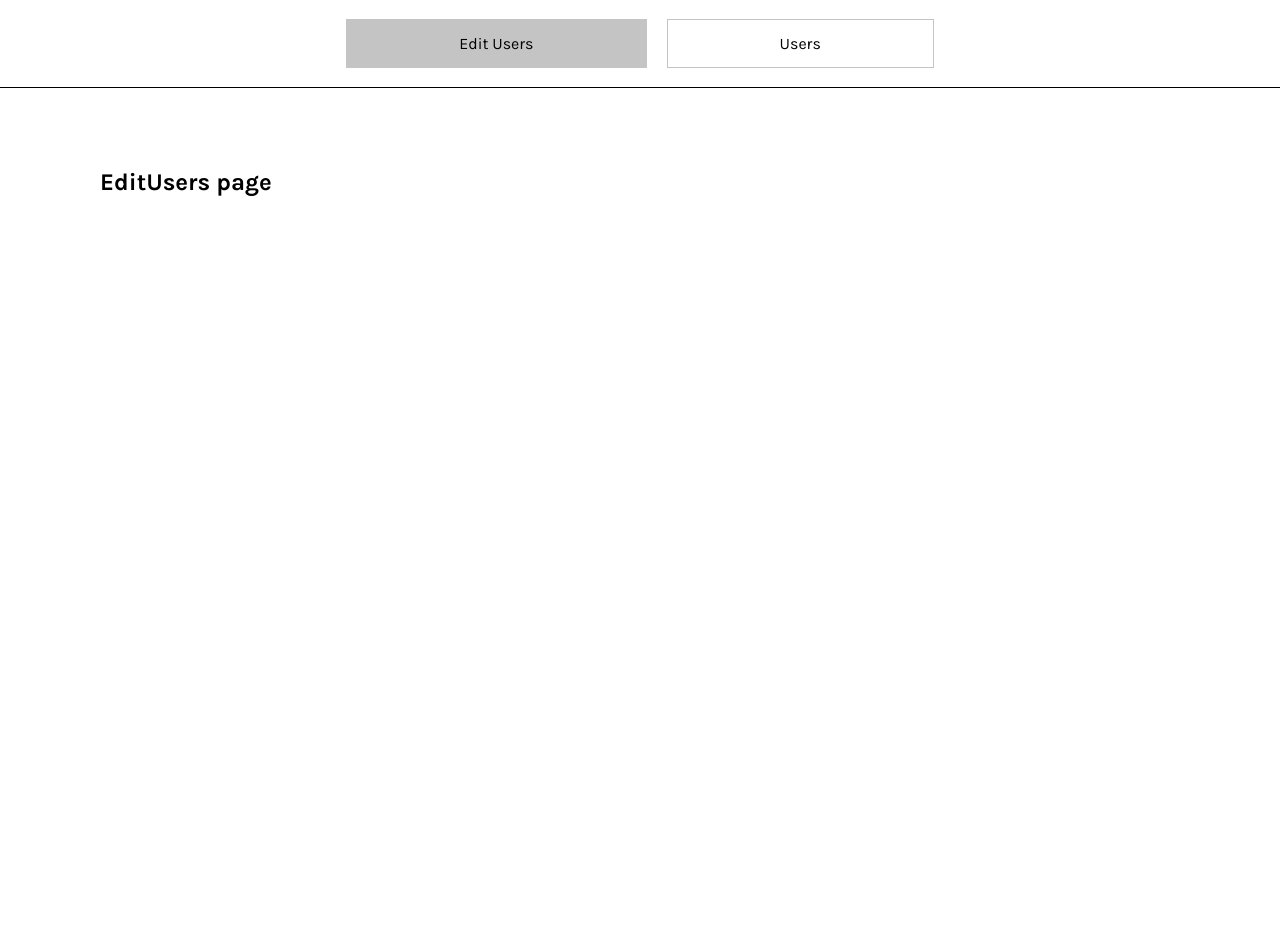
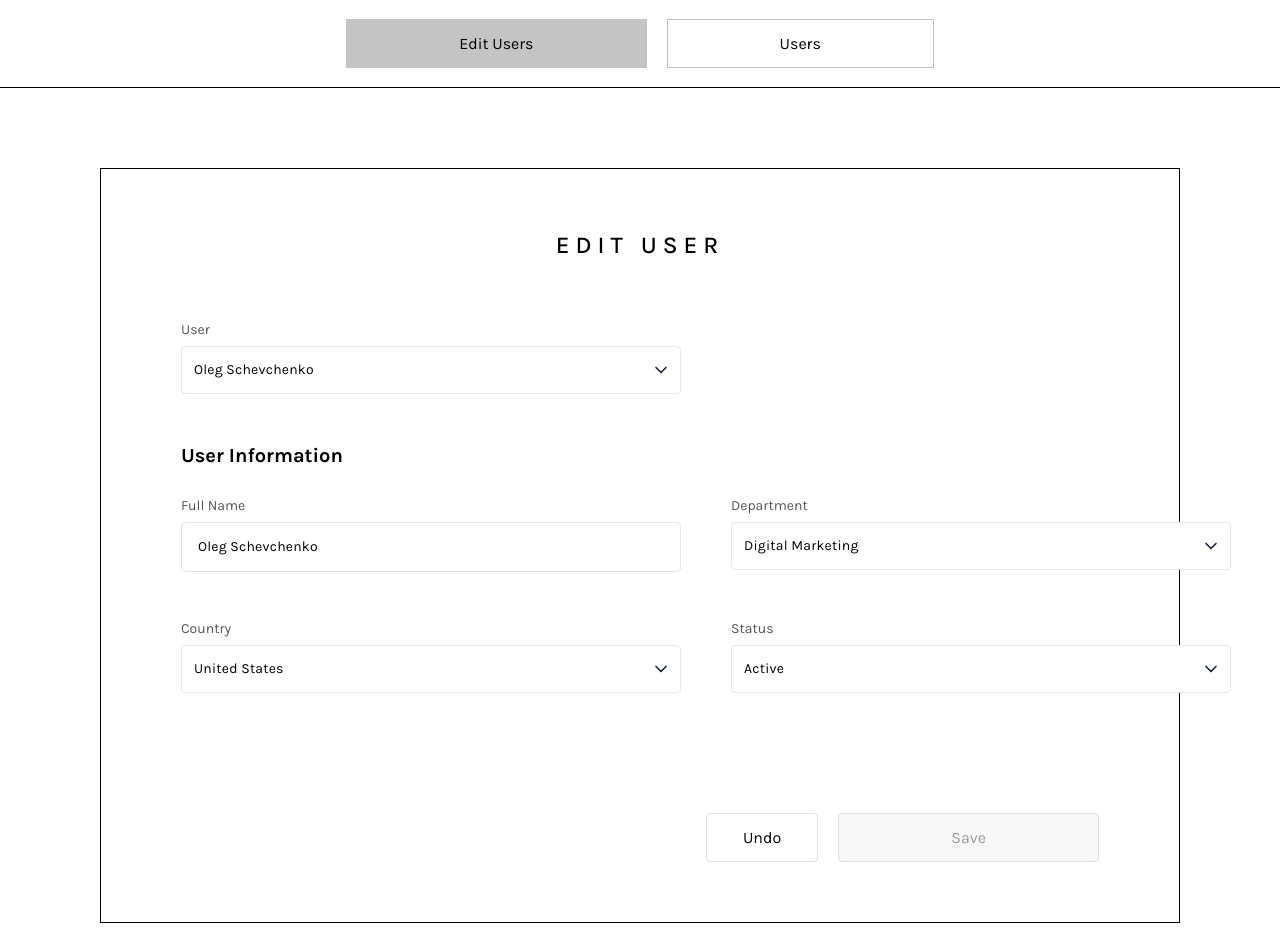
Before and after one commit to khudyi/react-users, a React (Vite) app: page /edit in a window 1280 px wide. Shown: the top 952 px of the page. Before the commit the page ends 800 px from the top, so only its background shows below. Built offline with nearby package versions, Linux system fonts and the light colour scheme.

Commit message:
feat: add EditUsers page with styling

```diff
--- a/package.json
+++ b/package.json
@@ -10,6 +10,7 @@
     "preview": "vite preview"
   },
   "dependencies": {
+    "lucide-react": "^0.556.0",
     "react": "^19.2.0",
     "react-dom": "^19.2.0",
     "react-router-dom": "^7.10.1"
--- a/src/components/pages/EditUsers.jsx
+++ b/src/components/pages/EditUsers.jsx
@@ -1,7 +1,73 @@
+import { ChevronDown } from 'lucide-react';
+
+import './Users.css';
+
 export const EditUsers = () => {
     return (
-        <>
-            <h2>EditUsers page</h2>
-        </>
-    )
+        <div className="edit-user">
+            <h1 className="edit-user__title">EDIT USER</h1>
+
+            <div className="edit-user__section">
+                <label className="edit-user__label">User</label>
+                <div className="edit-user__select-wrapper">
+                    <select className="edit-user__select-field">
+                        <option>Oleg Schevchenko</option>
+                        <option>Ivan Petrenko</option>
+                        <option>Mariia Semenova</option>
+                    </select>
+
+                    <ChevronDown className="edit-user__chevron" size={20} />
+                </div>
+            </div>
+
+            <h2 className="edit-user__subtitle">User Information</h2>
+
+            <div className="edit-user__grid">
+                <div className="edit-user__field">
+                    <label className="edit-user__label">Full Name</label>
+                    <input type="text" defaultValue="Oleg Schevchenko" />
+                </div>
+
+                <div className="edit-user__section">
+                <label className="edit-user__label">Department</label>
+                <div className="edit-user__select-wrapper">
+                    <select className="edit-user__select-field">
+                        <option>Digital Marketing</option>
+                    </select>
+
+                    <ChevronDown className="edit-user__chevron" size={20} />
+                </div>
+            </div>
+
+                <div className="edit-user__section">
+                    <label className="edit-user__label">Country</label>
+                    <div className="edit-user__select-wrapper">
+                        <select className="edit-user__select-field">
+                            <option>United States</option>
+                        </select>
+
+                        <ChevronDown className="edit-user__chevron" size={20} />
+                    </div>
+                </div>
+
+                <div className="edit-user__section">
+                    <label className="edit-user__label">Status</label>
+                    <div className="edit-user__select-wrapper">
+                        <select className="edit-user__select-field">
+                            <option>Active</option>
+                        </select>
+
+                        <ChevronDown className="edit-user__chevron" size={20} />
+                    </div>
+                </div>
+            </div>
+
+            <div className="edit-user__buttons">
+                <button className="edit-user__btn edit-user__btn--undo">Undo</button>
+                <button className="edit-user__btn edit-user__btn--save" disabled>
+                    Save
+                </button>
+            </div>
+        </div>
+    );
 };
--- /dev/null
+++ b/src/components/pages/Users.css
@@ -0,0 +1,110 @@
+.edit-user {
+    max-width: 1240px;
+    margin: 0 auto;
+    padding: 60px 80px;
+    border: 1px solid #000000;
+}
+
+.edit-user__title {
+    font-weight: 500;
+    font-style: Medium;
+    font-size: 24px;
+    line-height: 32px;
+    letter-spacing: 6px;
+    vertical-align: middle;
+    text-align: center;
+    margin-bottom: 60px;
+}
+
+.edit-user__section {
+    margin-bottom: 50px;
+}
+
+.edit-user__subtitle {
+    font-size: 20px;
+    margin-bottom: 30px;
+}
+
+.edit-user__label {
+    display: block;
+    margin-bottom: 8px;
+    font-size: 14px;
+    color: #555;
+}
+
+.edit-user__select select,
+.edit-user__field input {
+    width: 500px;
+    padding: 14px 16px;
+    border: 1px solid #e2e5ea;
+    border-radius: 4px;
+    background: #fff;
+    font-weight: 400;
+    font-size: 14px;
+    line-height: 20px;
+    letter-spacing: 0.2px;
+    vertical-align: middle;
+}
+
+.edit-user__select-wrapper {
+    position: relative;
+    display: inline-block;
+    width: 500px;
+}
+
+.edit-user__select-field {
+    -webkit-appearance: none;
+    -moz-appearance: none;
+    appearance: none;
+    background-image: none;
+    background-color: white;
+    width: 100%;
+    height: 48px;
+    border: 1px solid #E3E8EE;
+    border-radius: 4px;
+    font-weight: 400;
+    font-size: 14px;
+    line-height: 20px;
+    letter-spacing: 0.2px;
+    vertical-align: middle;
+    padding: 8px 12px;
+
+}
+
+.edit-user__chevron {
+    position: absolute;
+    top: 50%;
+    right: 10px;
+    transform: translateY(-50%);
+    pointer-events: none;
+    color: #1B2438;
+}
+
+.edit-user__grid {
+    display: grid;
+    grid-template-columns: 1fr 1fr;
+    gap: 0px 50px;
+    margin-bottom: 70px;
+}
+
+.edit-user__buttons {
+    display: flex;
+    justify-content: flex-end;
+    gap: 20px;
+}
+
+.edit-user__btn {
+    padding: 12px 36px;
+    border: 1px solid #dcdfe4;
+    border-radius: 4px;
+    background: #fff;
+    cursor: pointer;
+    font-size: 16px;
+}
+
+.edit-user__btn--save {
+    padding: 14px 112px;
+    background: #f8f8f8;
+    color: #9b9b9b;
+    cursor: not-allowed;
+}
```
Also changed, not shown: 1 other file (tests, documents, lock files or other folders).
